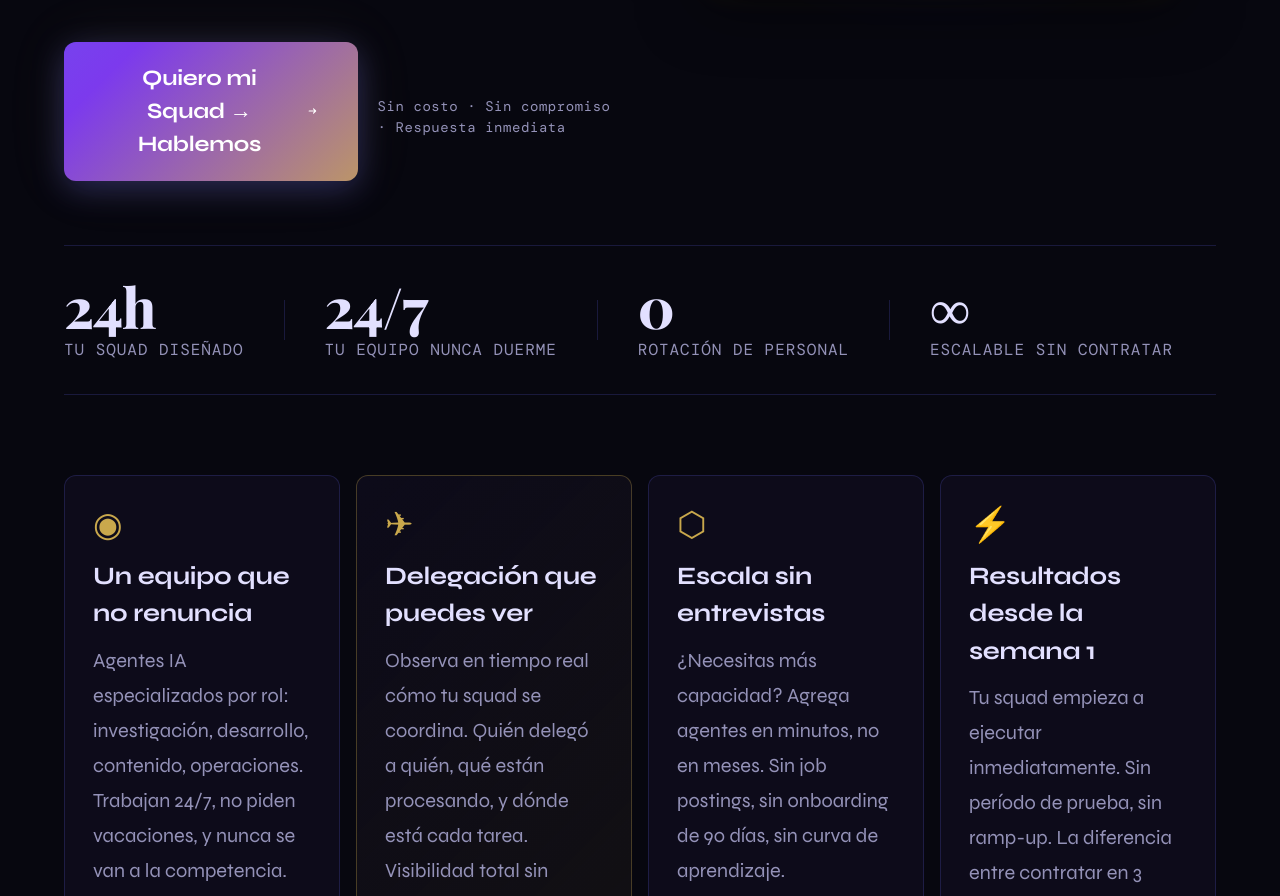
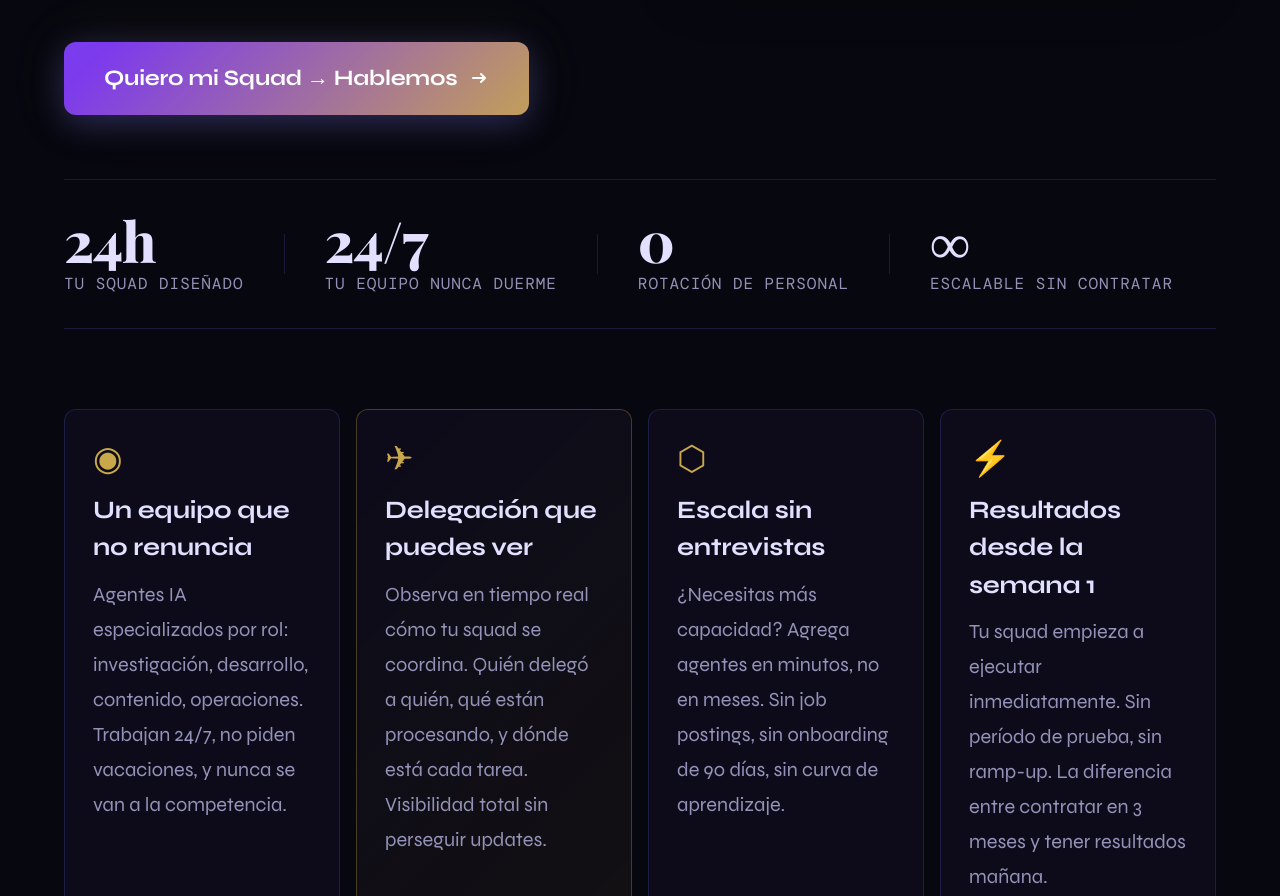
Before and after one commit to aguirrerjg/pixel-office-web, a SvelteKit app: page / in a window 1280 px wide. Shown: the part 814-1710 px from the top of the page. Built offline with nearby package versions, Linux system fonts and the light colour scheme; a web font is replaced by a local one.

Commit message:
remove hero trust line

```diff
--- a/src/routes/+page.svelte
+++ b/src/routes/+page.svelte
@@ -220,7 +220,6 @@
 						<path d="M4 10h12M12 6l4 4-4 4" stroke="currentColor" stroke-width="2" stroke-linecap="round" stroke-linejoin="round"/>
 					</svg>
 				</button>
-				<p class="hero-trust">Sin costo · Sin compromiso · Respuesta inmediata</p>
 			</div>
 		</div>
 		<div class="hero-visual cascade cascade--5">
```
